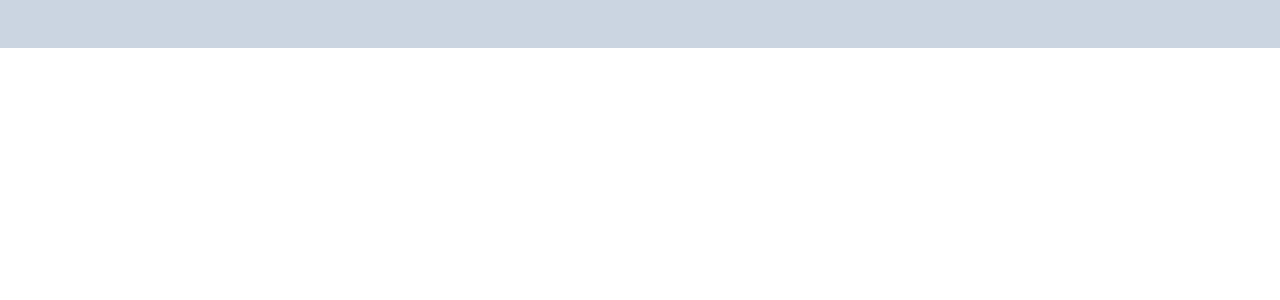
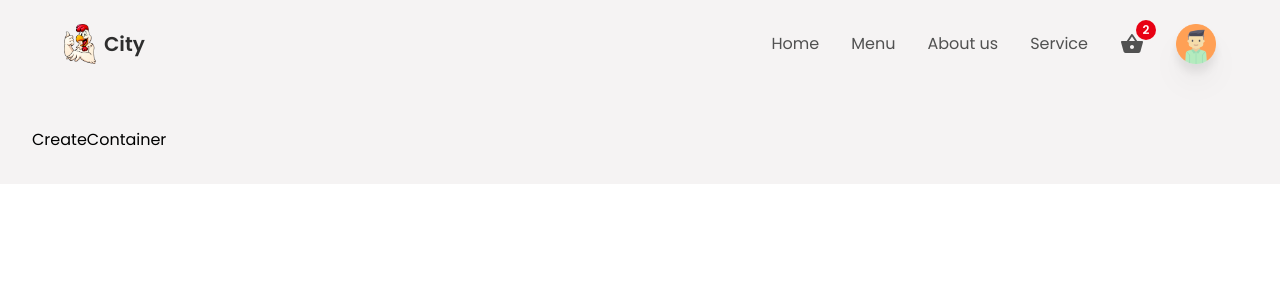
Before and after one commit to Natalia1607/Food-Delivery-App, a React (Create React App) app: page /createItem in a window 1280 px wide. Shown: the top 300 px of the page. Built offline with nearby package versions, Linux system fonts and the light colour scheme.

Commit message:
Created Header component

```diff
--- a/src/App.js
+++ b/src/App.js
@@ -1,11 +1,19 @@
 import React from 'react';
-import { Header } from './components';
+import { Route, Routes } from 'react-router-dom';
+import { Header, MainContainer, CreateContainer } from './components';
 
 
 const App = () => {
   return (
-    <div className='w-screen h-auto flex flex-col'>
+    <div className='w-screen h-auto flex flex-col bg-primary'>
         <Header />
+
+        <main className='mt-24 p-8 w-full'>
+          <Routes>
+            <Route path='/*' element={<MainContainer/>} />
+            <Route path='/createItem' element={<CreateContainer/>} />
+          </Routes>
+        </main>
     </div>
   )
 }
--- /dev/null
+++ b/src/components/CreateContainer.jsx
@@ -0,0 +1,9 @@
+import React from 'react';
+
+const CreateContainer = () => {
+  return (
+    <div>CreateContainer</div>
+  )
+}
+
+export default CreateContainer
--- a/src/components/Header.jsx
+++ b/src/components/Header.jsx
@@ -1,14 +1,41 @@
 import React from 'react';
+
 import Logo from '../assets/img/logo.png';
+import Avatar from '../assets/img/avatar.png';
+
+import {MdShoppingBasket} from 'react-icons/md';
 
 const Header = () => {
   return (
-    <div className='fixed w-screen z-50 bg-slate-300 p-6 px-16'>
+    <header className='fixed w-screen z-5 p-6 px-16'>
         {/* desktop */}
-        <div className="hidden md:flex w-full h-full"></div>
+        <div className='hidden md:flex w-full h-full items-center justify-between'>
+          <div className='flex items-center gap-2'>
+            <img src={Logo} className='w-8 object-cover' alt='logo' />
+            <p className='text-headingColor text-xl font-bold'>City</p>
+          </div>
+
+          <div className='flex items-center gap-8'>
+            <ul className='flex items-center gap-8'>
+              <li className='text-base text-textColor hover:text-headingColor duration-100 transition-all ease-in-out'><a href="#">Home</a></li>
+              <li className='text-base text-textColor hover:text-headingColor duration-100 transition-all ease-in-out'><a href="#">Menu</a></li>
+              <li className='text-base text-textColor hover:text-headingColor duration-100 transition-all ease-in-out'><a href="#">About us</a></li>
+              <li className='text-base text-textColor hover:text-headingColor duration-100 transition-all ease-in-out'><a href="#">Service</a></li>
+            </ul>
+
+            <div className='relative flex items-center justify-center'>
+              <MdShoppingBasket className='text-textColor text-2xl cursor-pointer'/>
+              <div className="absolute -top-3 -right-3  w-5 h-5 rounded-full bg-cartNumBg flex items-center justify-center">
+                <p className='text-xs text-white font-semibold'>2</p>
+              </div>
+            </div>
+
+            <img src={Avatar} className='w-10 min-w-[40px] h-10 min-h-[40px] drop-shadow-xl' alt="userprofile" />
+          </div>
+        </div>
         {/* mobile */}
         <div className="flex md:hidden w-full h-full"></div>
-    </div>
+    </header>
   )
 }
 
--- /dev/null
+++ b/src/components/MainContainer.jsx
@@ -0,0 +1,9 @@
+import React from 'react';
+
+const MainContainer = () => {
+  return (
+    <div>MainContainer</div>
+  )
+}
+
+export default MainContainer
--- a/src/components/index.js
+++ b/src/components/index.js
@@ -1 +1,3 @@
 export { default as Header } from './Header';
+export { default as MainContainer } from './MainContainer';
+export { default as CreateContainer } from './CreateContainer';
--- a/src/index.css
+++ b/src/index.css
@@ -11,7 +11,7 @@
 }
 
 body {
-    font-family: 'Poppins' sans-serif;
+    font-family: 'Poppins', sans-serif;
 }
 
 html,
```
